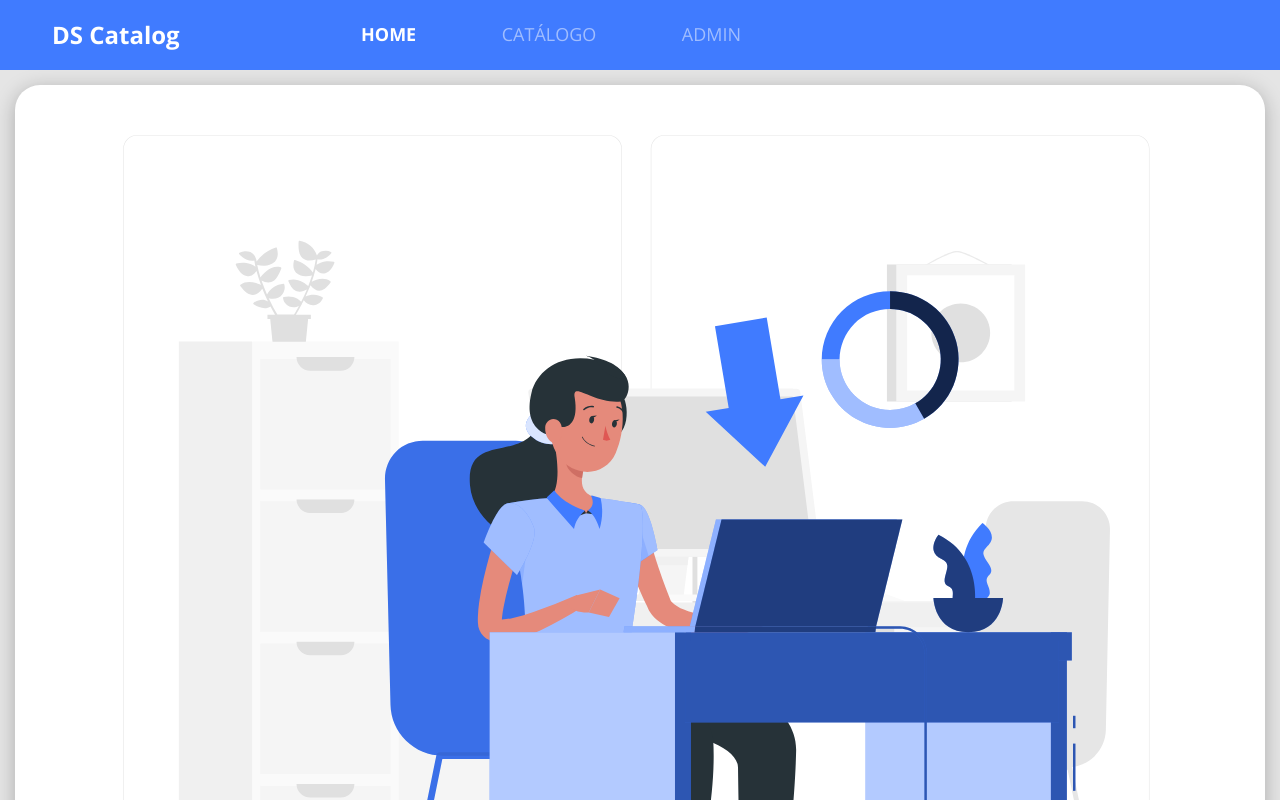
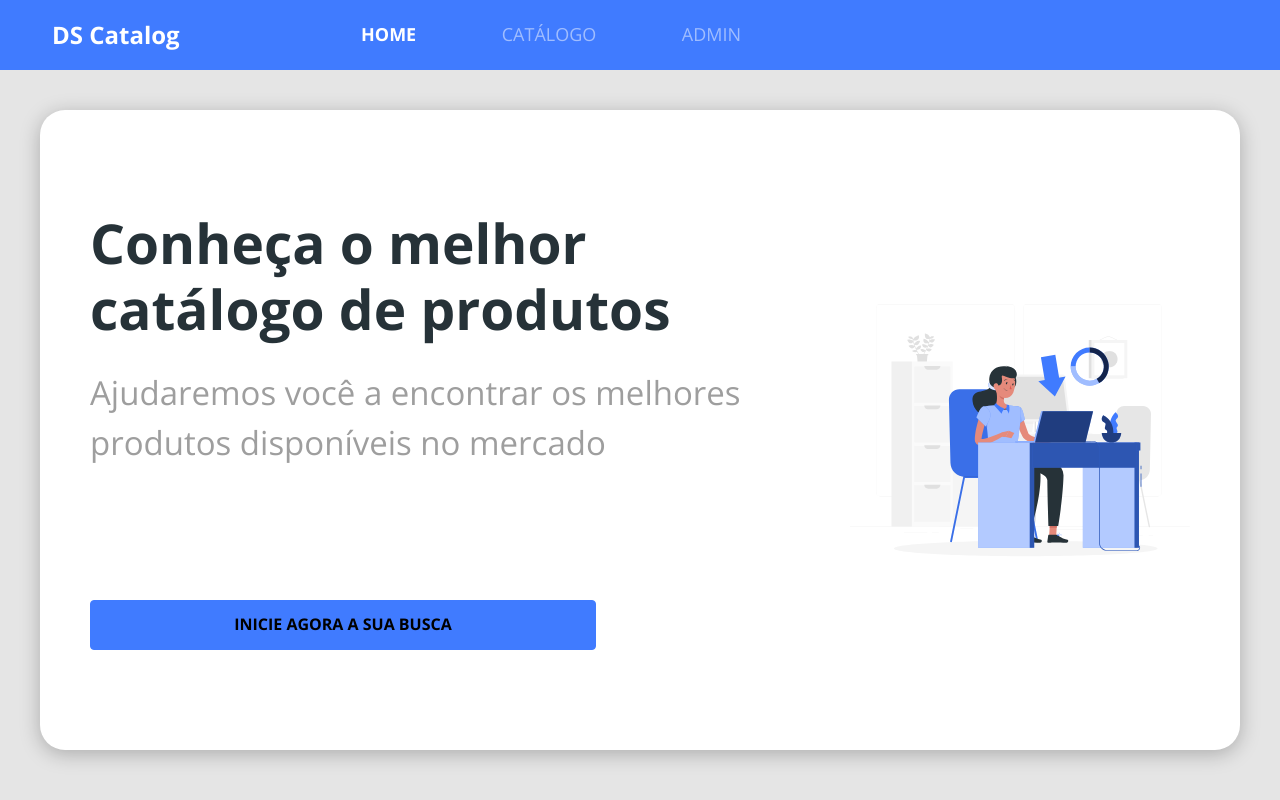
Before and after one commit to teixeira-lucas/dscatalog, a React (Create React App) app in the folder frontweb/: page / in a window 1280 px wide. Shown: the top 800 px of the page. Built offline with nearby package versions, Linux system fonts and the light colour scheme.

Commit message:
Home styling

```diff
--- a/frontweb/src/pages/Home/index.tsx
+++ b/frontweb/src/pages/Home/index.tsx
@@ -10,8 +10,13 @@
       <div className="home-container">
         <div className="home-card">
           <div className="home-content-container">
+            <div>
               <h1>Conheça o melhor catálogo de produtos</h1>
-                <p>Ajudaremos você a encontrar os melhores produtos disponíveis no mercado</p>
+              <p>
+                Ajudaremos você a encontrar os melhores produtos disponíveis no
+                mercado
+              </p>
+            </div>
             <ButtonIcon />
           </div>
           <div className="home-image-container">
@@ -19,7 +24,6 @@
           </div>
         </div>
       </div>
-
     </>
   );
 };
--- a/frontweb/src/pages/Home/styles.css
+++ b/frontweb/src/pages/Home/styles.css
@@ -41,6 +41,8 @@
   width: 100%; /* vai se adequar ao container que ela estiver */
 }
 
+/* Media Queries: Small */
+
 @media (min-width: 576px) {
   .home-container {
     font-size: 40px;
@@ -60,4 +62,81 @@
   .home-content-container button {
     width: 506px;
   }
+
+  .home-image-container svg {
+    width: 506px;
+  }
 }
+
+/* Media Queries: Medium */
+
+@media (min-width: 768px) {
+  .home-image-container {
+    padding: 100px 15px;
+  }
+
+  .home-content-container {
+    padding: 20px 20px 100px 20px;
+  }
+}
+
+/* Media Queries: Large */
+
+@media (min-width: 992px) {
+  .home-container {
+    font-size: 55px;
+    padding: 40px;
+  }
+
+  .home-image-container {
+    padding: 125px 15px;
+  }
+
+  .home-content-container {
+    padding: 20px 20px 150px 20px;
+  }
+
+  .home-content-container h1 {
+    margin-bottom: 26px;
+    width: 700px;
+  }
+
+  .home-content-container p {
+    margin-bottom: 47px;
+    width: 700px;
+  }
+}
+
+@media (min-width: 1200px) {
+  .home-card {
+    flex-direction: row; /* Default. Colocado para sobrescrever a config de antes */
+    justify-content: space-around;
+    padding: calc((85vh - 480px) / 2 - 20px) 0;
+  }
+
+  .home-content-container {
+    align-content: space-between;
+    align-items: flex-start;
+    flex-flow: wrap;
+    height: 480px;
+    padding: 20px;
+    text-align: left;
+    width: 700px;
+  }
+
+  .home-image-container {
+    display: flex;
+    align-items: center;
+    padding: 20px;
+  }
+
+  .home-image-container svg {
+    width: 100%;
+  }
+}
+
+@media (min-width: 1400px) {
+  .home-image-container svg {
+    width: 480px;
+  }
+}
```
Lines whose indentation alone changed are shown as unchanged.
